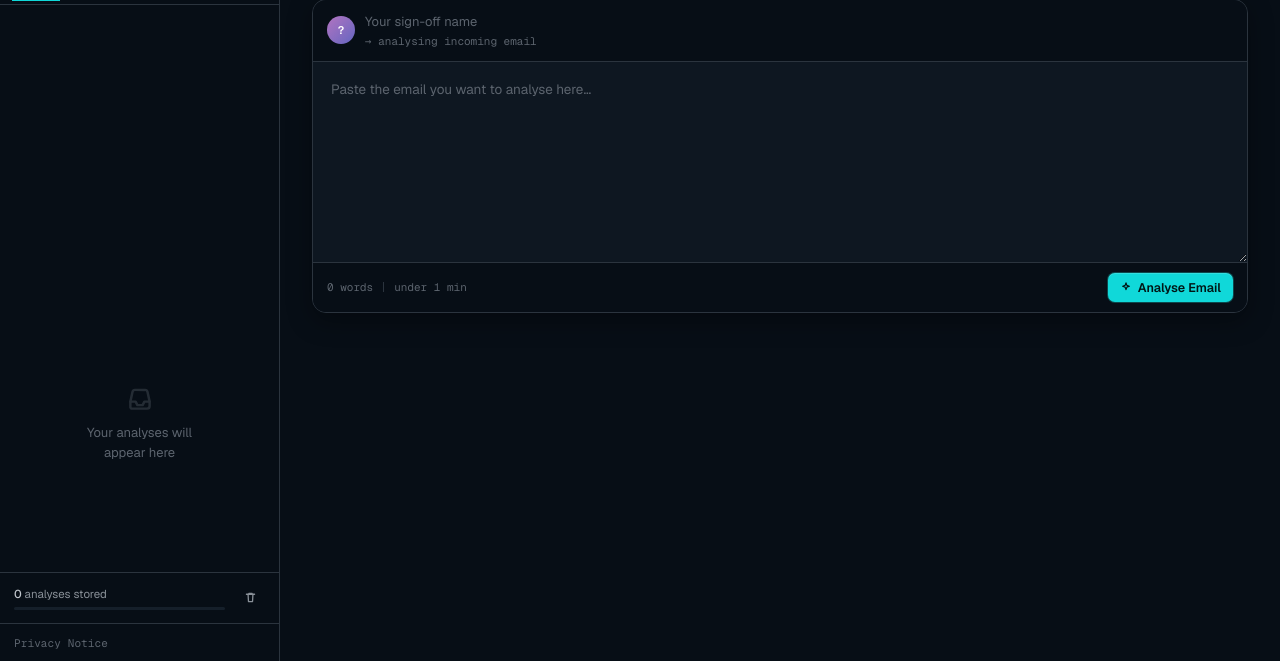
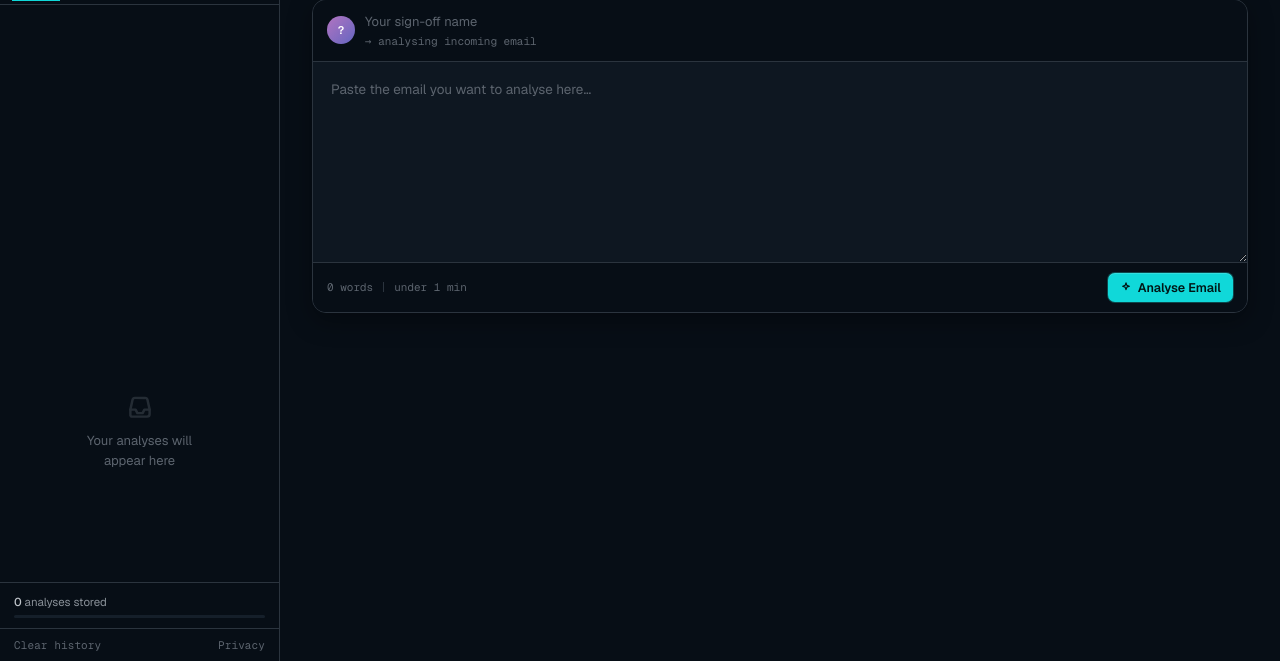
Before and after one commit to gunduzkaan22-source/email-analyser, a Flask app: page / in a window 1280 px wide. Shown: the part 139-800 px from the top of the page. Run offline with Flask 3, Linux system fonts and the light colour scheme; the visitor is signed in with stand-in values (Sample User, id 1); data that the repository does not hold is empty; parts of the project's set-up code (start-up, migrations or seed data) failed here and were passed over.

Commit message:
Add 90-day data retention via pg_cron and labelled Clear history button
- pg_cron job 'delete-old-email-history' applied to Supabase: runs nightly
  at 00:00 UTC, deletes email_history rows older than 90 days
- Sidebar footer: replace icon-only trash button with labelled 'Clear history'
  text action alongside Privacy link (fulfils GDPR promise in privacy notice)
- supabase_migration.sql: document pg_cron extension + cron.schedule() call

Co-Authored-By: Claude Sonnet 4.6 <noreply@anthropic.com>

```diff
--- a/static/style.css
+++ b/static/style.css
@@ -583,11 +583,14 @@ textarea, input { font-family: inherit; }
 }
 .login-privacy-link a:hover { color: var(--teal); }
 
-/* Sidebar — privacy row */
+/* Sidebar — footer action row */
 .sb-privacy-row {
   border-top: 1px solid var(--border);
   padding: 8px 14px;
   flex-shrink: 0;
+  display: flex;
+  align-items: center;
+  justify-content: space-between;
 }
 .sb-privacy-link {
   font-size: 11px;
@@ -595,10 +598,19 @@ textarea, input { font-family: inherit; }
   text-decoration: none;
   font-family: var(--font-mono);
   letter-spacing: 0.01em;
-  display: inline-block;
-  padding: 2px 0;
 }
 .sb-privacy-link:hover { color: var(--teal); }
+.sb-text-action {
+  background: none;
+  border: none;
+  padding: 0;
+  font-size: 11px;
+  font-family: var(--font-mono);
+  letter-spacing: 0.01em;
+  color: var(--text-4);
+  cursor: pointer;
+}
+.sb-text-action:hover { color: var(--u-high); }
 
 /* ── Privacy page ── */
 .privacy-body {
--- a/templates/index.html
+++ b/templates/index.html
@@ -91,12 +91,10 @@
           <div><strong id="historyCount">0</strong> analyses stored</div>
           <div class="sb-foot-bar"><div class="sb-foot-bar-fill" id="historyBar"></div></div>
         </div>
-        <button class="nav-icon-btn" title="Clear history" onclick="clearHistory()">
-          <svg viewBox="0 0 16 16" width="13" height="13" fill="none" stroke="currentColor" stroke-width="1.6" stroke-linecap="round" stroke-linejoin="round"><path d="M3 4h10M6 4V3h4v1M5 4l.5 9h5L11 4"/></svg>
-        </button>
       </div>
       <div class="sb-privacy-row">
-        <a href="/privacy" class="sb-privacy-link">Privacy Notice</a>
+        <button class="sb-text-action" onclick="clearHistory()">Clear history</button>
+        <a href="/privacy" class="sb-privacy-link">Privacy</a>
       </div>
     </aside>
 
```
Also changed, not shown: supabase_migration.sql (+14 -0 lines).
